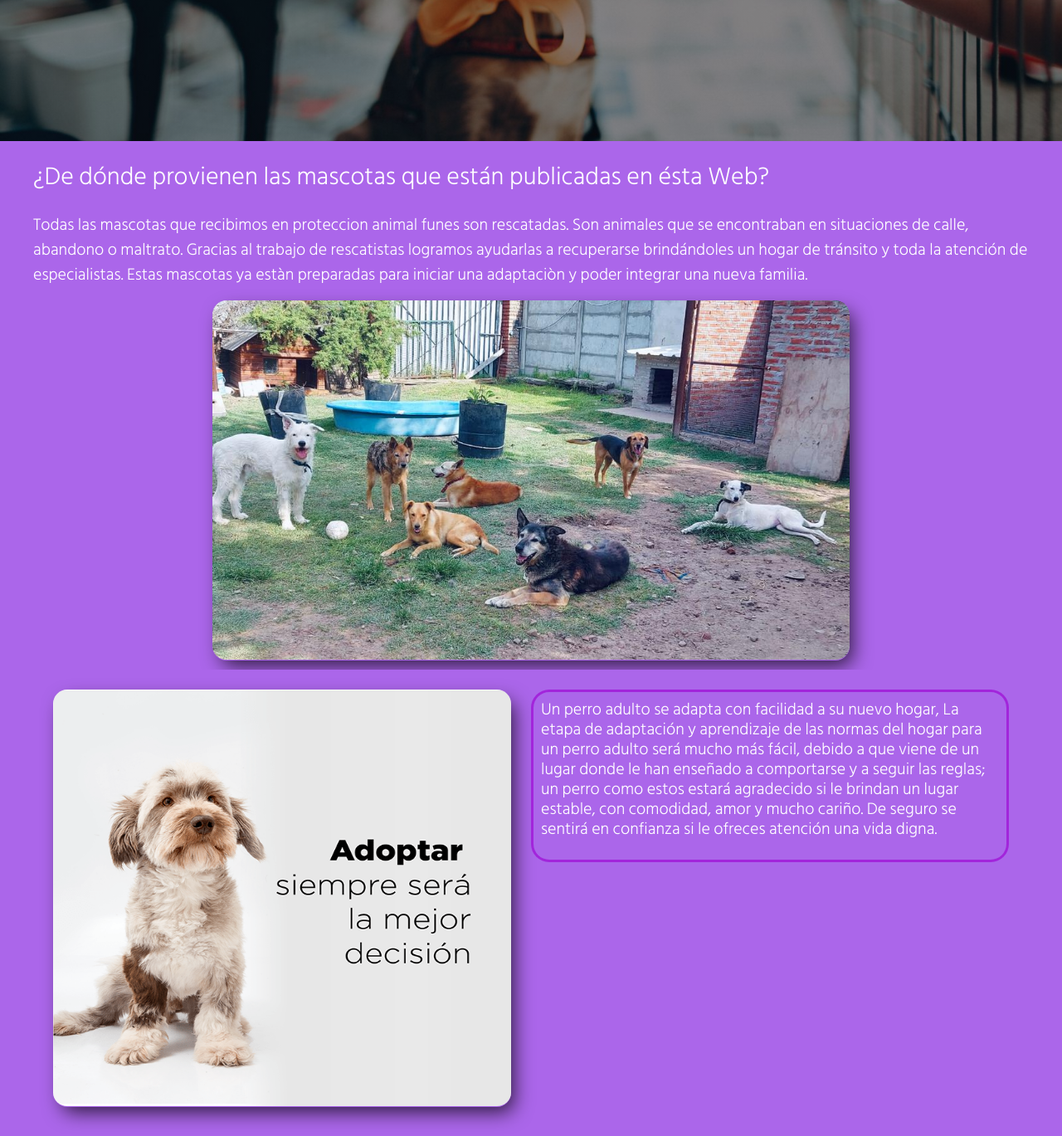
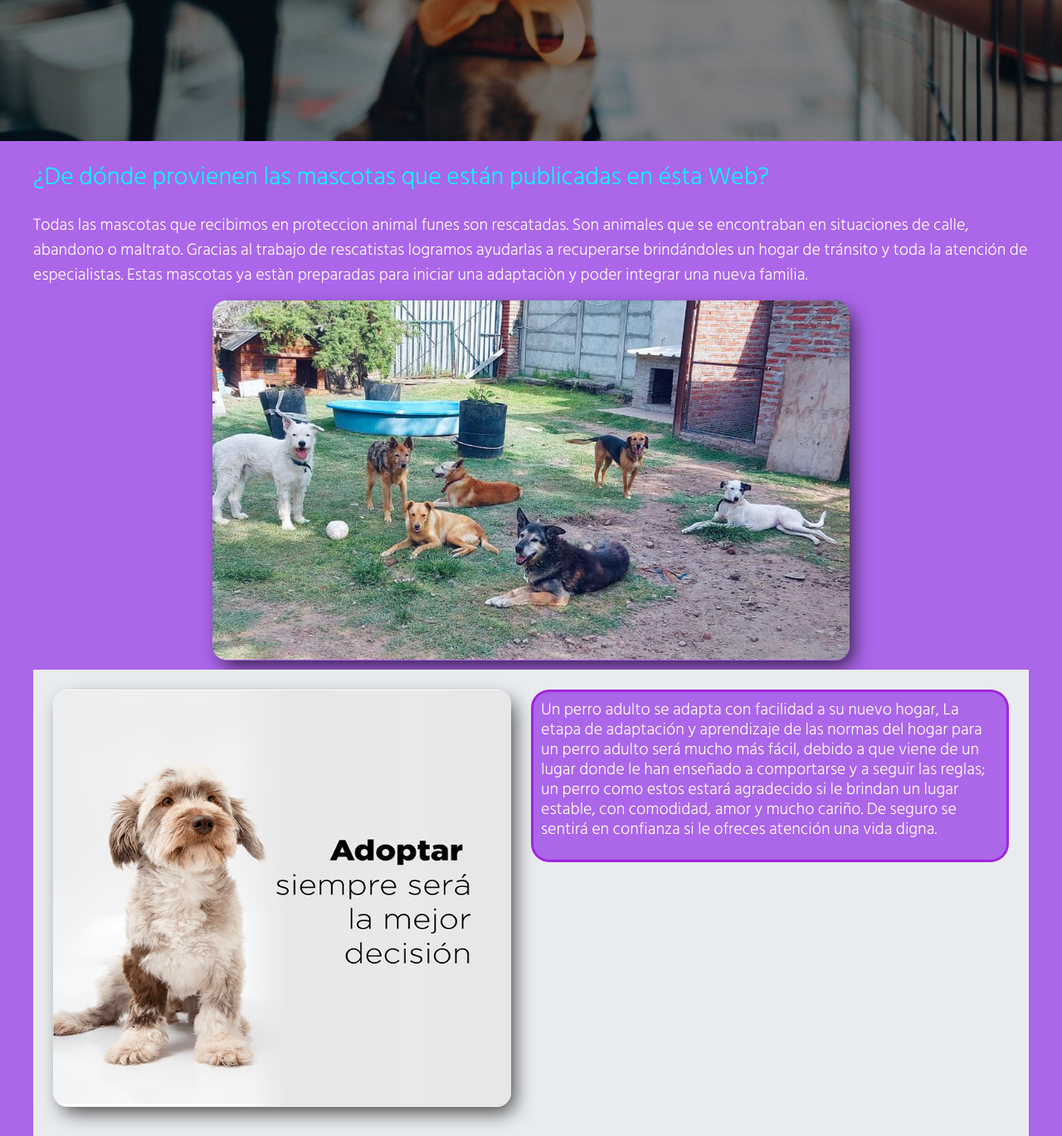
Before and after one commit to Keilalopez03/Huellitas, a plain HTML site: page index.html in a window 1280 px wide. Shown: the part 611-1980 px from the top of the page at 83% size. Drawn offline with nearby package versions, Linux system fonts and the light colour scheme.

Commit message:
eliminado de important

```diff
--- a/style/_mixin.scss
+++ b/style/_mixin.scss
@@ -5,6 +5,6 @@
 }
 .letrah2 {
     @include subtexto;
-    box-shadow:cyan
+    color: cyan;
 
     }
--- a/style/style.scss
+++ b/style/style.scss
@@ -116,7 +116,7 @@ a {
 }
 
 .colorfondo {
-    background-color: #ab66ea !important;
+    background-color: #ab66ea ;
 }
 
 .marginsubtitulo {
@@ -164,7 +164,7 @@ a {
 
 
     .letrah3 {
-        font-size: 16px !important;
+        font-size: 16px ;
     }
 
     .letrah2 {
```
Also changed, not shown: style/style.css.
